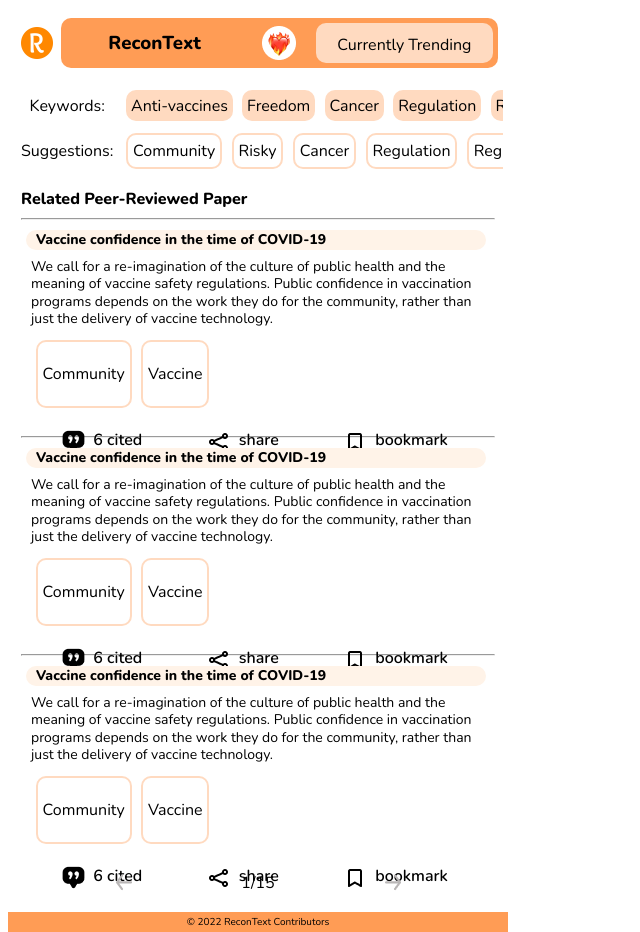
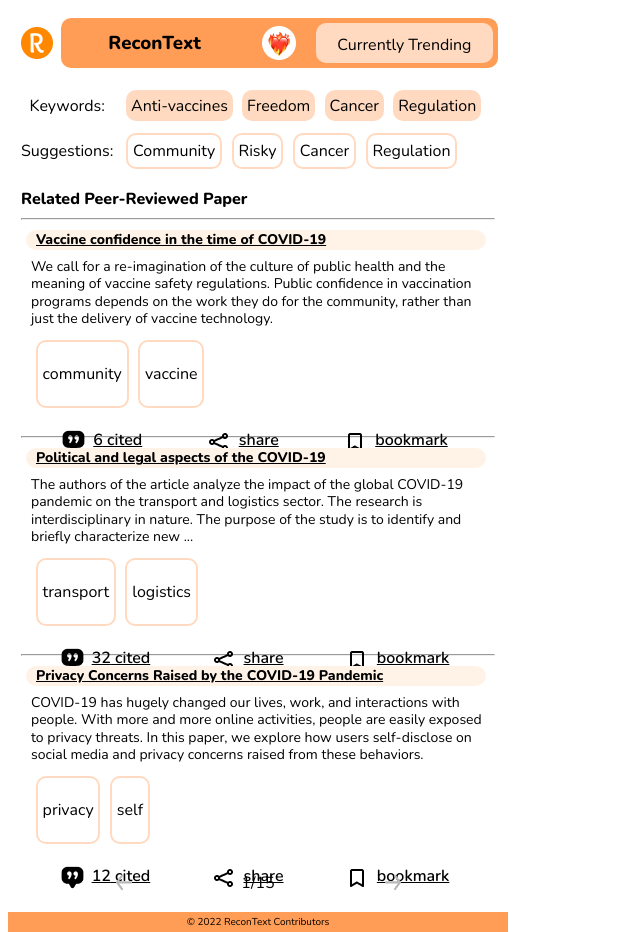
Before and after one commit to xyrise/recontext, a Svelte app in the folder recontext/: page / in a window 1280 px wide. Shown: the whole page, without its empty margins (0-640 px from the left). Built offline with nearby package versions, Linux system fonts and the light colour scheme; the HTML template or start-up script is replaced by a standard one; a web font is replaced by a local one.

Commit message:
updated values

```diff
--- a/recontext/src/App.svelte
+++ b/recontext/src/App.svelte
@@ -33,12 +33,6 @@
             <li class='tagIn'> Freedom </li>
             <li class='tagIn'> Cancer </li>
             <li class='tagIn'> Regulation </li>
-            <li class='tagIn'> Regulation </li>
-            <li class='tagIn'> Regulation </li>
-            <li class='tagIn'> Cancer </li>
-            <li class='tagIn'> Regulation </li>
-            <li class='tagIn'> Regulation </li>
-            <li class='tagIn'> Regulation </li>
         </div>
         <p style='margin:auto;padding:0 0.5rem 0 0.5rem'> Suggestions: </p>
         <div class='tag'>
@@ -47,10 +41,6 @@
             <li class='tagRec'> Community </li>
             <li class='tagRec'> Risky </li>
             <li class='tagRec'> Cancer </li>
-            <li class='tagRec'> Regulation </li>
-            <li class='tagRec'> Regulation </li>
-            <li class='tagRec'> Regulation </li>
-            <li class='tagRec'> Regulation </li>
             <li class='tagRec'> Regulation </li>
         </div>
     </div>
--- a/recontext/src/Content.svelte
+++ b/recontext/src/Content.svelte
@@ -4,20 +4,20 @@
         {
             title:"Vaccine confidence in the time of COVID-19",
             sentences:"We call for a re-imagination of the culture of public health and the meaning of vaccine safety regulations. Public confidence in vaccination programs depends on the work they do for the community, rather than just the delivery of vaccine technology.",
-            tags:["Community","Vaccine"],
+            tags:["community","vaccine"],
             cited:6
         },
         {
-            title:"Vaccine confidence in the time of COVID-19",
-            sentences:"We call for a re-imagination of the culture of public health and the meaning of vaccine safety regulations. Public confidence in vaccination programs depends on the work they do for the community, rather than just the delivery of vaccine technology.",
-            tags:["Community","Vaccine"],
-            cited:6
+            title:"Political and legal aspects of the COVID-19",
+            sentences:"The authors of the article analyze the impact of the global COVID-19 pandemic on the transport and logistics sector. The research is interdisciplinary in nature. The purpose of the study is to identify and briefly characterize new ...",
+            tags:["transport","logistics"],
+            cited:32
         },
         {
-            title:"Vaccine confidence in the time of COVID-19",
-            sentences:"We call for a re-imagination of the culture of public health and the meaning of vaccine safety regulations. Public confidence in vaccination programs depends on the work they do for the community, rather than just the delivery of vaccine technology.",
-            tags:["Community","Vaccine"],
-            cited:6
+            title:"Privacy Concerns Raised by the COVID-19 Pandemic",
+            sentences:"COVID-19 has hugely changed our lives, work, and interactions with people.\nWith more and more online activities, people are easily exposed to privacy\nthreats. In this paper, we explore how users self-disclose on social media and privacy concerns raised from these behaviors.",
+            tags:["privacy","self"],
+            cited:12
         }
     ]
 </script>
--- a/recontext/src/ContentItem.svelte
+++ b/recontext/src/ContentItem.svelte
@@ -12,7 +12,7 @@
 
 <hr>
 <div class="contentItem">
-    <div class="title"><span class="title-text">{title}</span> </div>
+    <div class="title"><a class="title-text" href="https://arxiv.org/abs/2107.00390v1" target="_blank">{title}</a> </div>
     <p class='sentence'>{sentences}</p>
     <div class="tag-container">
         {#each tags as tag}
@@ -20,9 +20,9 @@
         {/each}
     </div>
     <div class="actions">
-        <span class='action'><img style='margin:auto;padding:0 0.5rem 0 0.5rem;' src={cite} alt="citation icon"> {cited} cited </span>
-        <span class='action'> <img style='margin:auto;padding:0 0.5rem 0 0.5rem;' src={share} alt="sharing icon"> share </span>
-        <span class='action'> <img style='margin:auto;padding:0 0.5rem 0 0.5rem;' src={bookmark} alt="bookmark icon"> bookmark </span>
+        <a class='action' href="google.com"><img style='margin:auto;padding:0 0.5rem 0 0.5rem;' src={cite} alt="citation icon"> {cited} cited </a>
+        <a class='action' href="mailto:jane@google.com"><img style='margin:auto;padding:0 0.5rem 0 0.5rem;' src={share} alt="sharing icon"> share </a>
+        <a class='action' href="google.com"><img style='margin:auto;padding:0 0.5rem 0 0.5rem;' src={bookmark} alt="bookmark icon"> bookmark </a>
     </div>
 </div>
 
@@ -31,6 +31,7 @@
     .title-text {
         width: 400px;
         height: 16px;
+        color:black;
 
         font-family: Nunito;
         font-style: normal;
@@ -102,7 +103,7 @@
 
     .action{
         height: 23px;
-
+        color:black;
         font-family: Nunito;
         font-style: normal;
         font-weight: 600;
```
